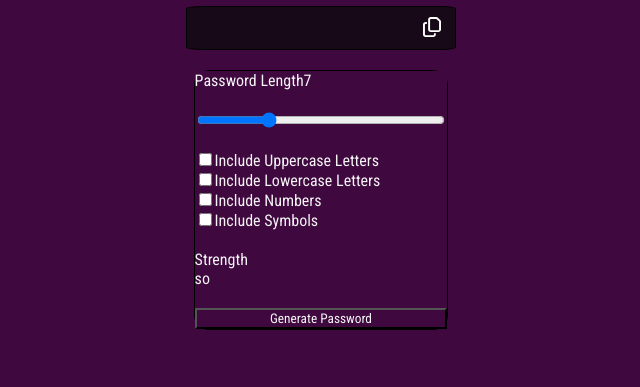
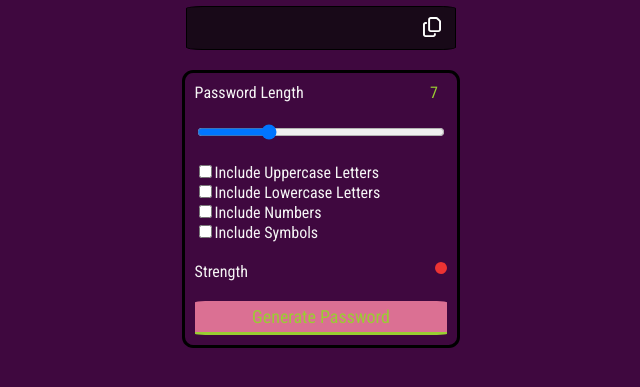
Before and after one commit to imdeveshshukla/PasswordGenerator, a plain HTML site: page index.html in a window 1280 px wide. Shown: the part 143-530 px from the top of the page, without its empty margins (319-959 px from the left). Drawn offline with Linux system fonts and the light colour scheme.

Commit message:
Some CSS

```diff
--- a/index.html
+++ b/index.html
@@ -29,8 +29,8 @@
         </div>
 
         <div class="strength">
-            <label for="">Strength</label>
-            <div id="strengthIndicator">so</div>
+            <label for="" id="strength">Strength</label>
+            <div id="strengthIndicator"></div>
         </div>
         <button id="genPass">Generate Password</button>
     </div>
--- a/script.js
+++ b/script.js
@@ -1,10 +1,16 @@
 const array = new Uint16Array(20);
 self.crypto.getRandomValues(array);
 
-console.log("Your lucky numbers:");
-for (const num of array) {
-  console.log(String.fromCodePoint(num));
+// console.log("Your lucky numbers:");
+// for (const num of array) {
+//   console.log(String.fromCodePoint(num));
+// }
+
+var passSlider = document.querySelector('#passLength');
+var passLen = document.querySelector('#passLengText');
+function handleSlider() {
+  let i = passSlider.value;
+  // console.log(i);
+  passLen.textContent = i;
 }
-
-//flex1
-//i have headache so i just want to flex
+passSlider.addEventListener('input',handleSlider);
--- a/style.css
+++ b/style.css
@@ -37,10 +37,11 @@ h2{
     align-self: self-end;
 }
 .container{
-    border: 1px solid black;
-    border-radius: 6%;
+    border: 3px solid black;
+    border-radius: 4%;
     width: 20%;
     margin: auto;
+    padding: 10px;
     display: flex;
     flex-direction: column;
     gap: 20px;
@@ -50,3 +51,35 @@ h2{
     /* display: flex;
     flex-direction: column; */
 }
+
+#passLengText{
+    margin-left: 50%;
+    color: yellowgreen;
+}
+
+#genPass{
+    background-color: palevioletred;
+    border: none;
+    border-bottom: 3px solid yellowgreen;
+    border-radius: 4%;
+    padding: 5px;
+    color: yellowgreen;
+    font-size: 18px;
+}
+#genPass:hover{
+    background-color: rgb(63, 8, 63);
+    border-bottom: 3px solid palevioletred;
+    color: black;
+    cursor:pointer;
+}
+.strength{
+    display: flex;
+    justify-content: space-between;
+    flex-wrap: wrap;
+}
+#strengthIndicator{
+    width: 12px;
+    height: 12px;
+    background-color: rgb(236, 51, 51);
+    border-radius: 100%;
+}
```
